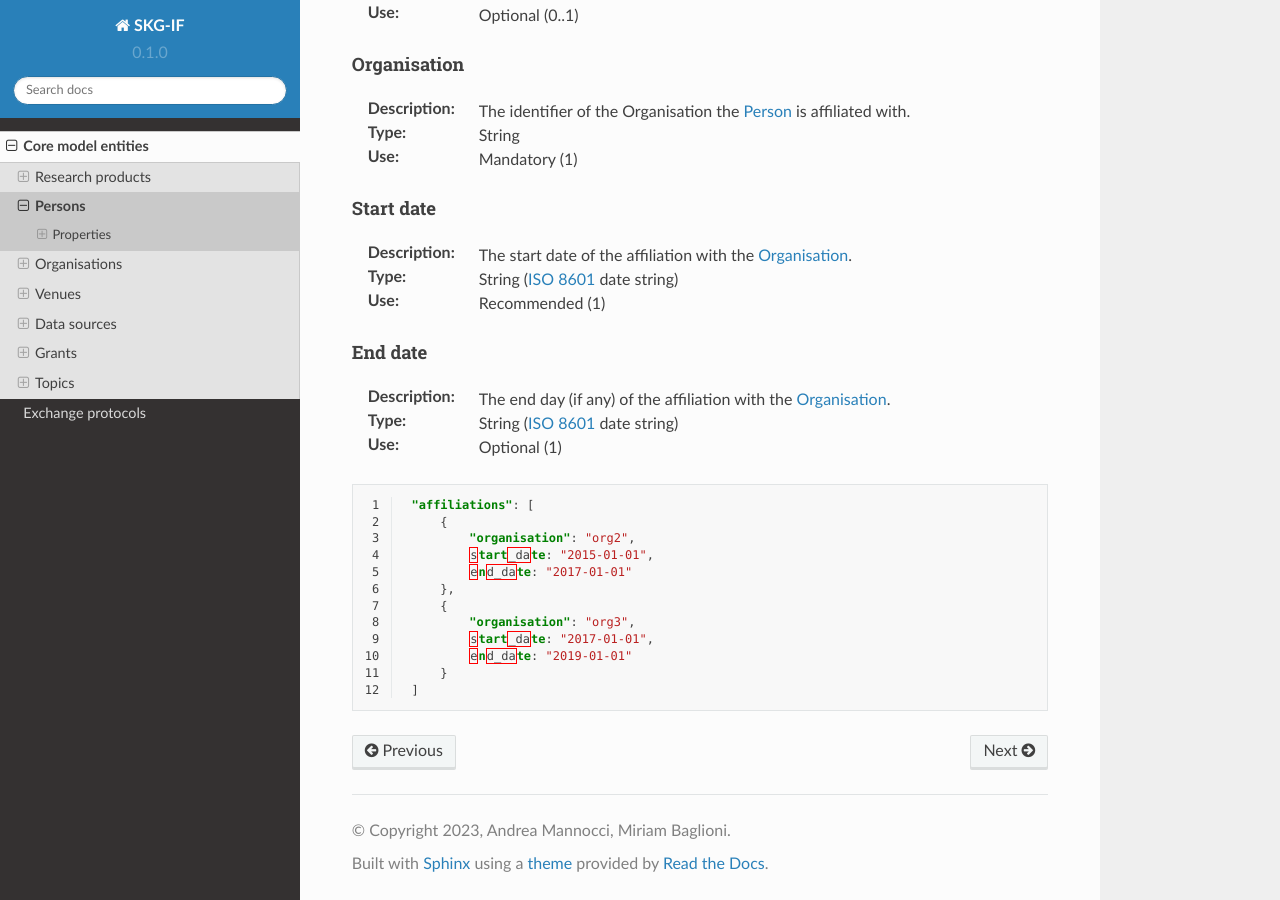
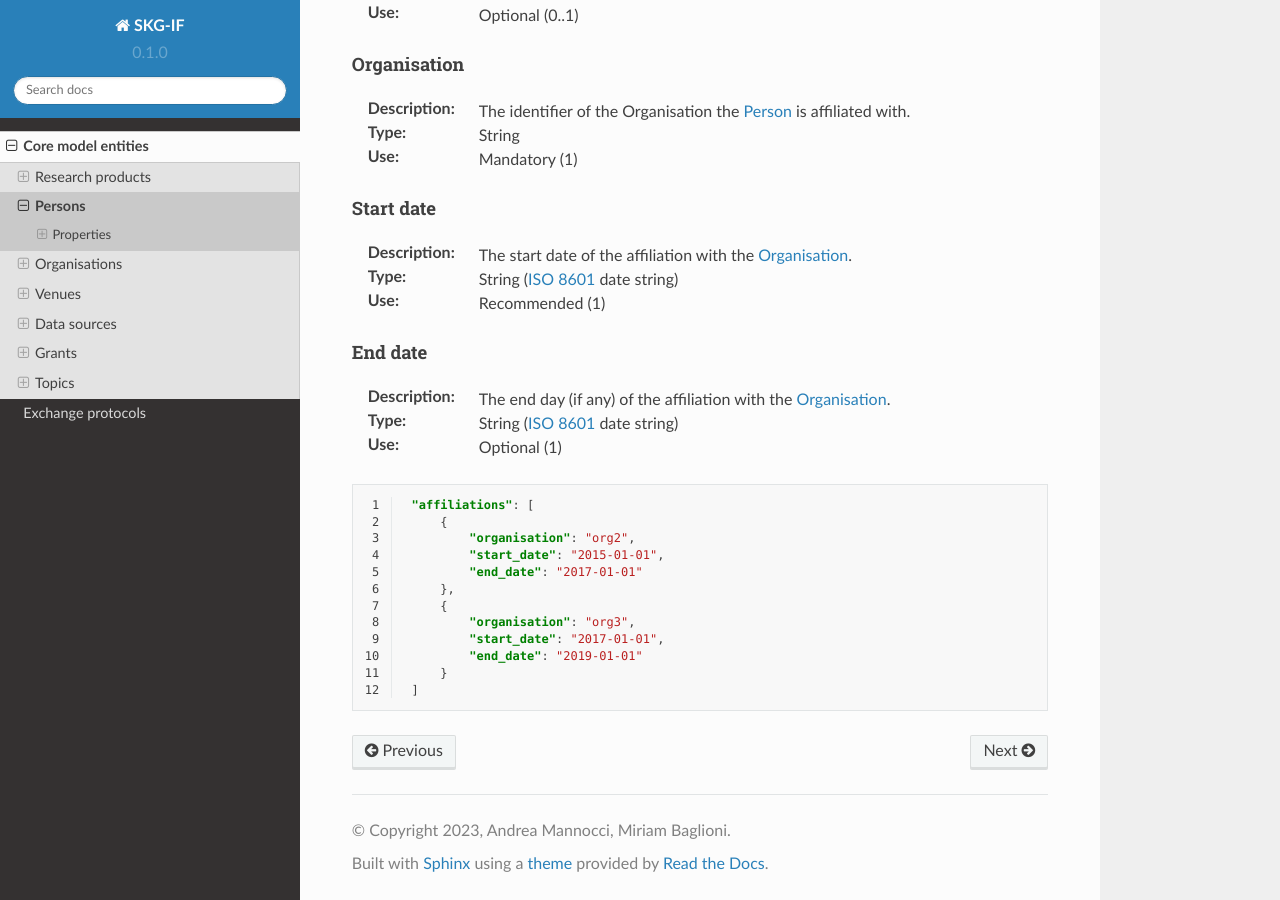
Before and after one commit to andremann/SKG-IF, a Sphinx documentation site: the page built from docs/source/persons.rst, in a window 1280 px wide and 900 px high, scrolled down 1914 px. Built offline with Sphinx 7.4.7 and the Read the Docs theme 2.0.0, drawn with Linux system fonts in a browser that asks for light colours.

Commit message:
fixed example

```diff
--- a/docs/source/persons.rst
+++ b/docs/source/persons.rst
@@ -120,12 +120,12 @@ End date
     "affiliations": [
         {
             "organisation": "org2",
-            start_date: "2015-01-01",
-            end_date: "2017-01-01"
+            "start_date": "2015-01-01",
+            "end_date": "2017-01-01"
         },
         {
             "organisation": "org3",
-            start_date: "2017-01-01",
-            end_date: "2019-01-01"
+            "start_date": "2017-01-01",
+            "end_date": "2019-01-01"
         }
     ]
```
